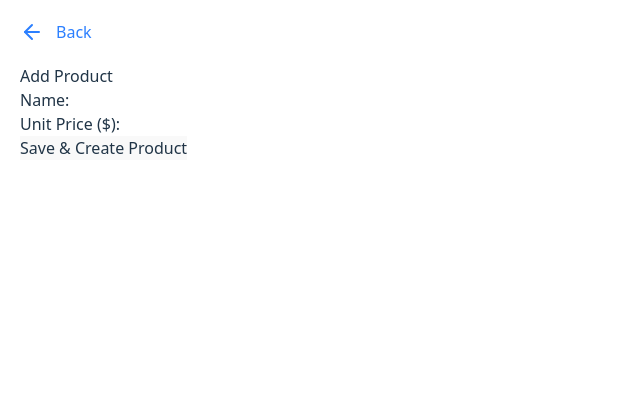
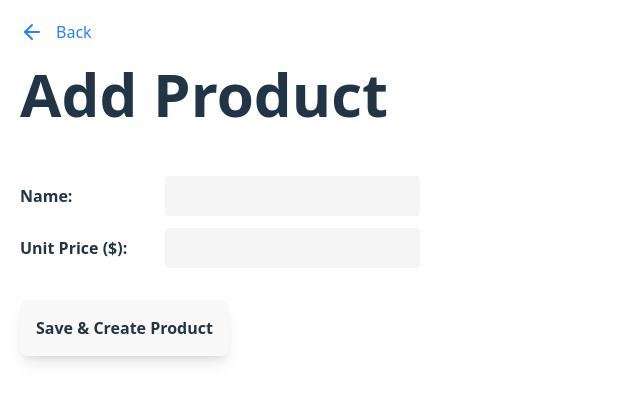
Before and after one commit to david-rosval/orders-frontend, a React (Vite) app: page /add-product in a window 1280 px wide. Shown: the top 402 px of the page, without its empty margins (0-640 px from the left). Built offline with nearby package versions, Linux system fonts and the light colour scheme; no server answers.

Commit message:
styles to the products section

```diff
--- a/src/components/EditOrderProductButton.tsx
+++ b/src/components/EditOrderProductButton.tsx
@@ -92,7 +92,7 @@ export default function EditOrderProductButton({
               <label htmlFor="quantityEdited">Quantity: </label>
               <input className="w-20 text-right bg-neutral-100 dark:bg-neutral-800 rounded py-2 px-3" type="number" name="quantityEdited" min={1} defaultValue={orderProduct.quantity} />
             </div>
-            <button type="submit" className="p-4 rounded-lg shadow-lg transition-colors duration-200 ease-in-out inline-block bg-green-400  dark:bg-green-600  hover:bg-green-500/80 dark:hover:bg-green-600/80 font-semibold w-fit mt-5">Confirm & Save</button>
+            <button type="submit" className="p-4 rounded-lg shadow-lg transition-colors duration-200 ease-in-out inline-block bg-green-400  dark:bg-green-600  hover:bg-green-500/80 dark:hover:bg-green-600/80 font-semibold w-fit mt-5 cursor-pointer">Confirm & Save</button>
           </form>
         </div>
       )}
--- a/src/routes/AddEditProduct.tsx
+++ b/src/routes/AddEditProduct.tsx
@@ -79,26 +79,26 @@ export default function AddEditProduct() {
   }
 
   return (
-    <div>
-      <h1>{id ? "Edit" : "Add"} Product</h1>
+    <div className="flex flex-col gap-3">
+      <h1 className="text-4xl md:text-6xl font-bold mb-10">{id ? "Edit" : "Add"} Product</h1>
       {!error ? (
-        <form action="post" onSubmit={handleSubmit}>
-          <div>
-            <label htmlFor="name">Name: </label>
-            <input type="text" name="name" defaultValue={!name ? "" : name}  />
+        <form className="max-w-[400px] flex flex-col gap-3" action="post" onSubmit={handleSubmit}>
+          <div className="w-full flex gap-4 items-center justify-between">
+            <label className="font-semibold" htmlFor="name">Name: </label>
+            <input className="  bg-neutral-100 dark:bg-neutral-900 rounded py-2 px-3" type="text" name="name" defaultValue={!name ? "" : name}  />
+            {loading && (
+              <Loader />
+            )}
+          </div>
+          <div className="w-full flex gap-4 items-center justify-between">
+            <label className="font-semibold" htmlFor="unitPrice">Unit Price {"($)"}: </label>
+            <input className=" bg-neutral-100 dark:bg-neutral-900 rounded py-2 px-3" type="number" name="unitPrice" defaultValue={!unitPrice ? "" : unitPrice}/>
             {loading && (
               <Loader />
             )}
           </div>
           <div>
-            <label htmlFor="unitPrice">Unit Price {"($)"}: </label>
-            <input type="number" name="unitPrice" defaultValue={!unitPrice ? "" : unitPrice}/>
-            {loading && (
-              <Loader />
-            )}
-          </div>
-          <div>
-            <button disabled={loading ? true : false} type="submit">Save & {id ? "Edit" : "Create"} Product</button>
+            <button className="p-4 rounded-lg shadow-lg transition-colors duration-200 ease-in-out inline-block bg-green-400  dark:bg-green-600  hover:bg-green-500/80 dark:hover:bg-green-600/80 font-semibold w-fit mt-5 cursor-pointer" disabled={loading ? true : false} type="submit">Save & {id ? "Edit" : "Create"} Product</button>
           </div>
         </form>
       ): (
--- a/src/routes/Products.tsx
+++ b/src/routes/Products.tsx
@@ -20,29 +20,29 @@ export default function Products() {
 
   return (
     <div>
-      <h1>Products</h1>
-      <Link to="/add-product">+ New Product</Link>
+      <h1 className="text-4xl md:text-6xl font-bold mb-10">Products</h1>
+      <Link className="p-4 rounded-lg shadow-lg transition-colors duration-200 ease-in-out inline-block bg-slate-400  dark:bg-slate-800  hover:bg-slate-400/80 dark:hover:bg-slate-800/80" to="/add-product">+ New Product</Link>
       {!loading ? !products.length ? (
         <p>Add Products to display</p>
       ) : (
-        <table className="table">
-          <thead>
+        <table className="table-auto block mt-5 border-collapse">
+          <thead className="h-12 bg-neutral-200 dark:bg-neutral-900 ">
             <tr>
-              <th>Id</th>
-              <th>Name</th>
-              <th>Unit Price</th>
-              <th>Options</th>
+              <th className="w-10 px-5">Id</th>
+              <th className="w-36 px-5">Name</th>
+              <th className="w-32 px-5">Unit Price</th>
+              <th className="w-fit px-5">Options</th>
             </tr>
           </thead>
           <tbody>
             {products.map((product) => (
-              <tr key={product.id}>
-                <td>{product.id}</td>
-                <td>{product.name}</td>
-                <td>{product.unitPrice}</td>
-                <td>
-                  <div>
-                    <Link className="edit-button" to={`/add-product/${product.id}`}>Edit</Link>
+              <tr key={product.id} className="bg-neutral-100 dark:bg-neutral-800 h-20 border-y border-neutral-100 dark:border-neutral-600">
+                <td className="px-5 text-center">{product.id}</td>
+                <td className="px-5 text-center">{product.name}</td>
+                <td className="px-5 text-center">{product.unitPrice}</td>
+                <td className="px-5">
+                  <div className="flex items-center gap-3">
+                    <Link className="rounded bg-blue-300 dark:bg-blue-500 px-3 py-2 cursor-pointer" to={`/add-product/${product.id}`}>Edit</Link>
                     <DeleteButton confirmationText="Do you want to delete this product?" onConfirm={() => deleteProd(product.id)} />
                   </div>
                 </td>
```
